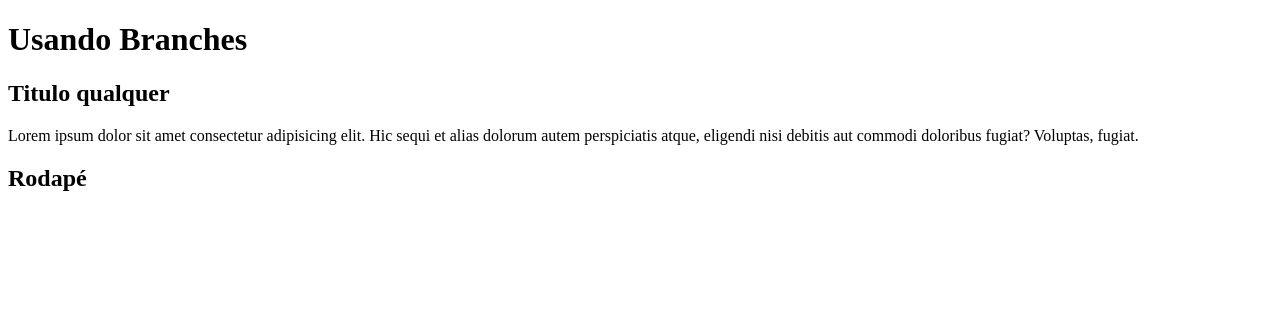
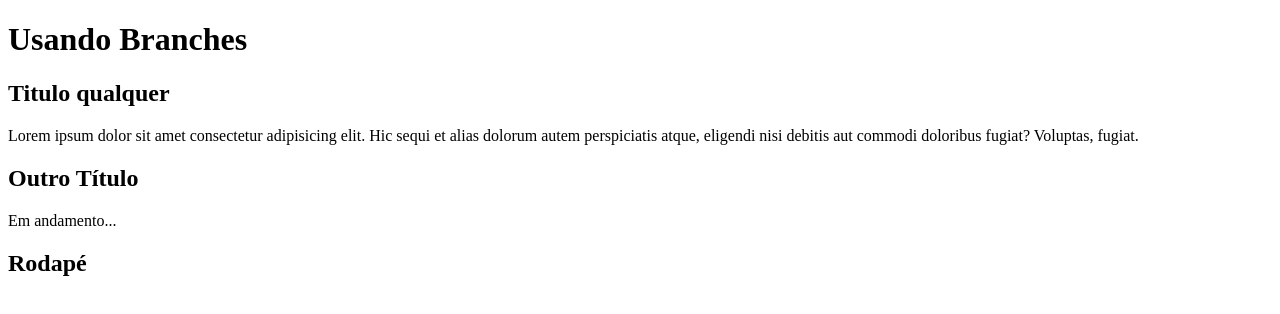
Before and after one commit to Nicolas-tech25/exemplo-branch, a plain HTML site: page index.html in a window 1280 px wide. Drawn offline with Linux system fonts and the light colour scheme.

Commit message:
Section nova de conteudos

```diff
--- a/index.html
+++ b/index.html
@@ -12,6 +12,11 @@
             <h2>Titulo qualquer</h2>
             <p>Lorem ipsum dolor sit amet consectetur adipisicing elit. Hic sequi et alias dolorum autem perspiciatis atque, eligendi nisi debitis aut commodi doloribus fugiat? Voluptas, fugiat.</p>
         </article>
+
+        <section>
+            <h2>Outro Título</h2>
+            <p>Em andamento...</p>
+        </section>
         <footer><h2>Rodapé</h2></footer>
     </main>
 </body>
```
